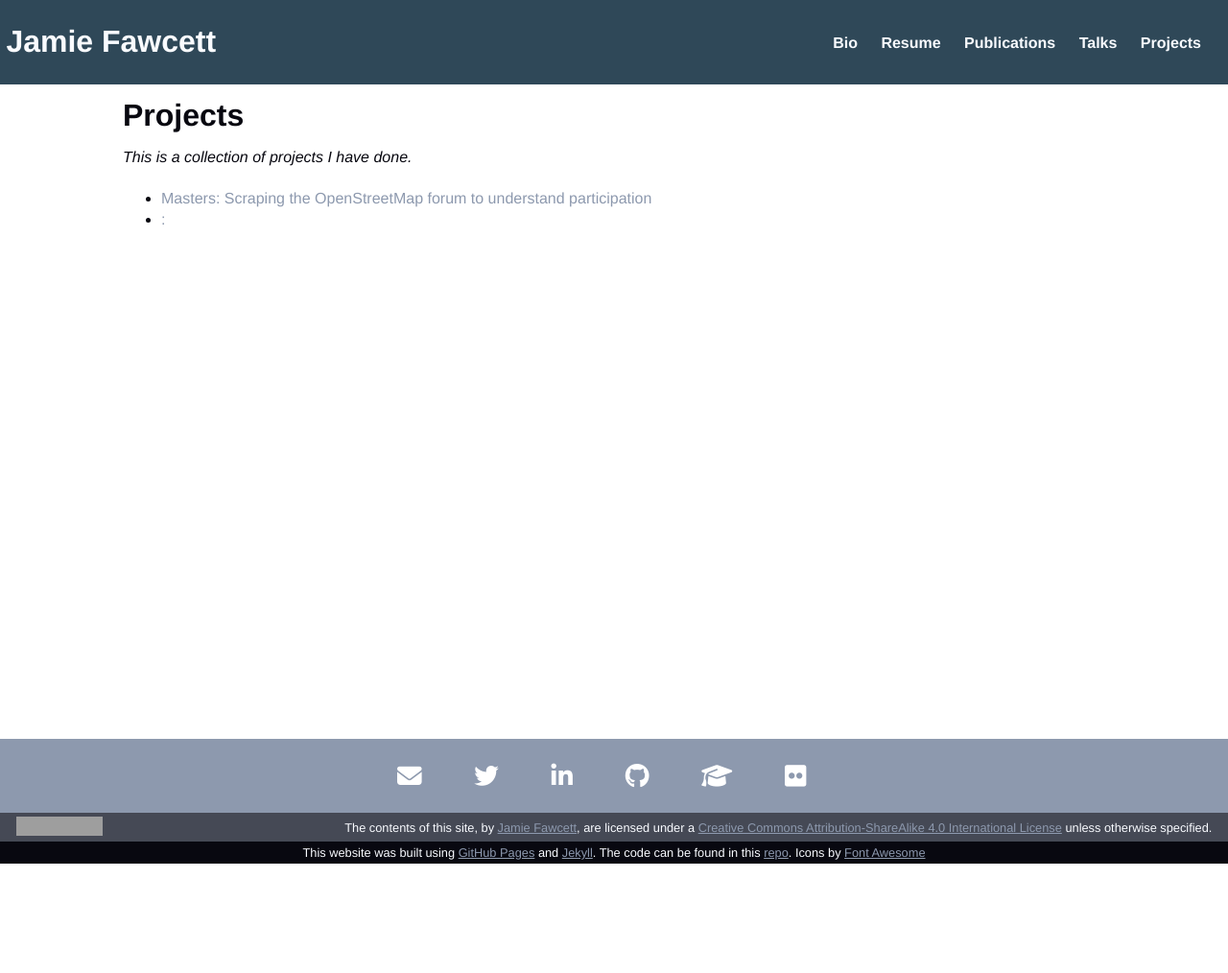
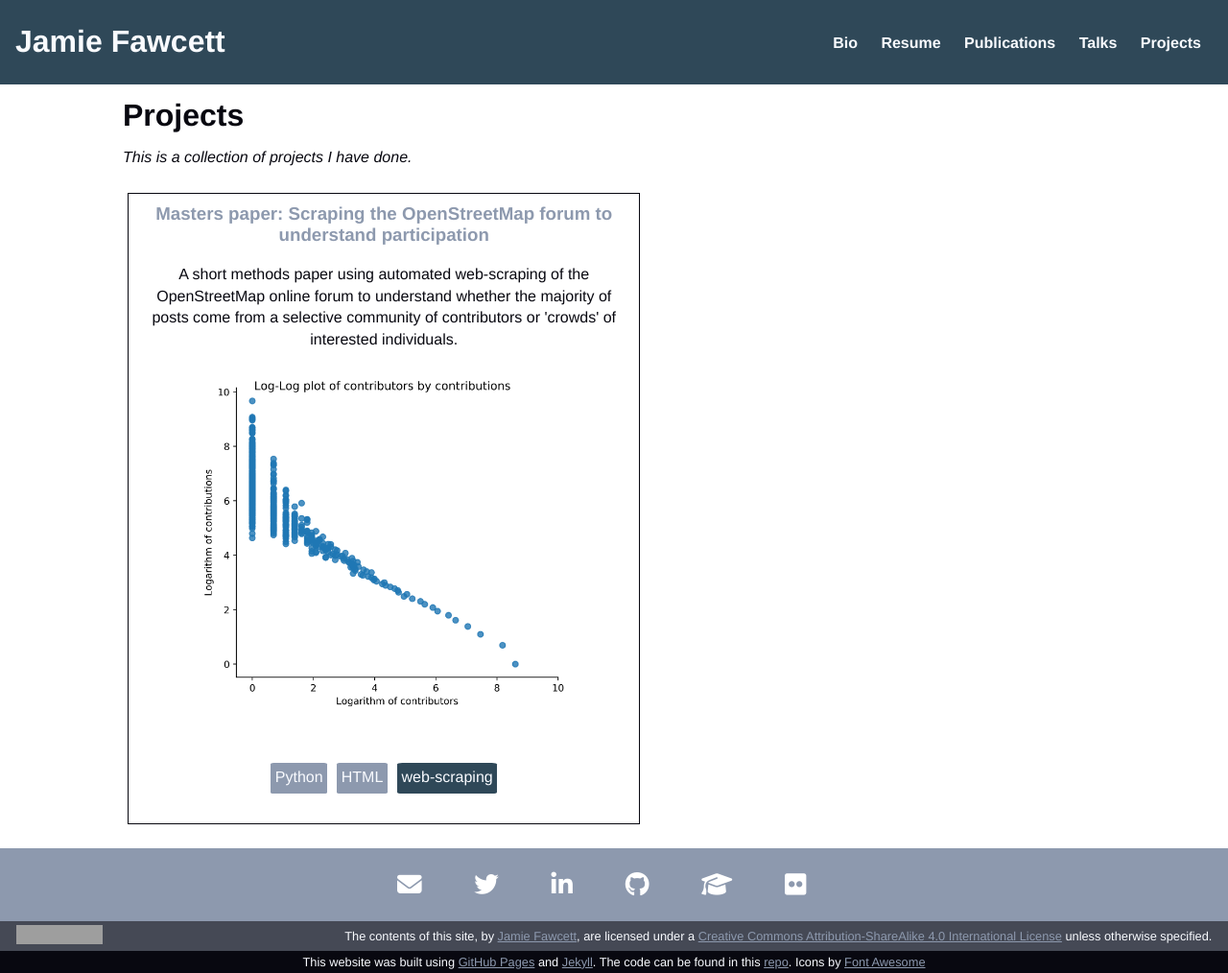
Before and after one commit to JmeF/JmeF.github.io, a Jekyll site: the page built from projects/index.html, in a window 1280 px wide. Shown: the whole page at 96% size. Built offline with Jekyll 4.4.1, drawn with Linux system fonts in a browser that asks for light colours; nearby versions of some CDN libraries; before the commit the page ends 900 px from its top, so only the background shows below that; grey boxes are pictures that could not be loaded.

Commit message:
layout fixes

```diff
--- a/_sass/color-settings.scss
+++ b/_sass/color-settings.scss
@@ -6,7 +6,7 @@ Setting up the typography and colours (for now)
 /* Coolors Exported Palette - coolors.co/2b2d42-d0e1ea-2f4858-454955-8d99ae */
 
 /* HSL */
-$color1: hsla(235%, 21%, 21%, 1); /* orange? */
+$color1: hsla(235%, 21%, 21%, 1); /* dark purple */
 $color2: hsla(201%, 38%, 87%, 1);/* very light blue */
 $color3: hsla(203%, 30%, 26%, 1); /* dark slate grey */
 $color4: hsla(225%, 10%, 30%, 1); /* dark grey */
--- a/_sass/general_layout.scss
+++ b/_sass/general_layout.scss
@@ -188,7 +188,7 @@ img.profile{
     }
   }
 
-  /* Project layout
+  /* Individual project layouts
   ------------------------------------------------------------------- */
 .project-image{
   figure{
@@ -222,3 +222,45 @@ img.profile{
     }
   }
 }
+
+/* Project home layout
+------------------------------------------------------------------- */
+.projects{
+  display: flex;
+  flex-flow: row wrap;
+  div{
+    flex: 1 1 30%;
+    max-width: 50%;
+    min-width: 200px;
+    border-style:solid;
+    border-width: 1px;
+    padding: 1%;
+    margin:5px;
+    text-align: center;
+    h3{
+      margin-top: 0;
+    }
+    img{
+      width: 90%;
+      margin: 2%;
+    }
+    ul{
+      list-style: none;
+      display: inline-flex;
+      flex-wrap: wrap;
+      padding: 0;
+    }
+    .tool{
+      background: $color5;
+    }
+    .method{
+      background: $color3;
+    }
+    li{
+      color: $color-white;
+      padding: 0.3em;
+      margin: 0.3em;
+      border-radius: 5%;
+      }
+    }
+  }
--- a/_sass/nav-layout.scss
+++ b/_sass/nav-layout.scss
@@ -33,7 +33,7 @@ header {
   }
 
   h1{
-    margin-left: 0.2em;
+    margin-left: 0.5em;
     display: inline-block;
     vertical-align: middle;
   }
--- a/content/_projects/masters-accessing-data.md
+++ b/content/_projects/masters-accessing-data.md
@@ -1,19 +1,24 @@
 ---
 layout: project
-type: Masters
+type: Masters paper
 
-image: "accessing-data-figure.png"
+main-image: "accessing-data-figure.png"
 image-description: "Number of contributors to the forum by the number of contributions they made, both on a log-transformed axis.
 The diagonal straight line indicates there is a power-law distribution of contributions by different contributors."
 
 descriptive-title: "Scraping the OpenStreetMap forum to understand participation"
-short-description: "A short methods paper detailing an automated web-scraping approach
- for collecting data from an online forum."
-long-description: "In this project, I scraped data from the OpenStreetMap online forum to understand whether
-the majority of posts came from a selective community of contributors or 'crowds' of interested individuals."
+description: "A short methods paper using automated web-scraping of the OpenStreetMap online forum to understand whether
+the majority of posts come from a selective community of contributors or 'crowds' of interested individuals."
 
-report: True
+tools:
+  - Python
+  - HTML
+methods:
+  - web-scraping
+
+report: 'True'
 gdocs-link: "https://docs.google.com/document/d/1ZZvyY366r5glFlgblz3Sf2mJO8DrmmfNOvVCcaETHnQ/"
+code: 'True'
 github-link: "https://github.com/JmeF"
 
 ---
--- a/projects/index.html
+++ b/projects/index.html
@@ -6,10 +6,24 @@ title: Projects
 	<h1>{{ page.title }}</h1>
 	<p> This is a collection of projects I have done.</p>
 </div>
-<div>
-	<ul class="projects">
+<div class="projects">
 		{% for project in site.projects %}
-			<li><a href="{{ project.url }}" title="{{ project.descriptive-title }}"> {{project.type}}: {{ project.descriptive-title }}</a></li>
+		<div>
+			<h3><a href="{{ project.url }}"> {{project.type}}: {{ project.descriptive-title }}</a></h3>
+			<p>{{project.description}}</p>
+			<figure>
+				<img src="{{ site.url }}/assets/images/{{ project.main-image }}" class="project-img">
+			</figure>
+			<ul>
+				{% for tool in project.tools %}
+				<li class="tool">{{tool}}</li>
+				{% endfor %}
+				{% for method in project.methods %}
+				<li class="method">{{method}}</li>
+				{% endfor %}
+			</ul>
+		</div>
+
 		{% endfor %}
-	</ul>
+
 </div>
```
Also changed, not shown: _layouts/project.html (+6 -3 lines), content/_drafts/masters-wrangling-data.md (added, +39 -0 lines), content/_projects/test-project2.md (deleted, +0 -5 lines).
